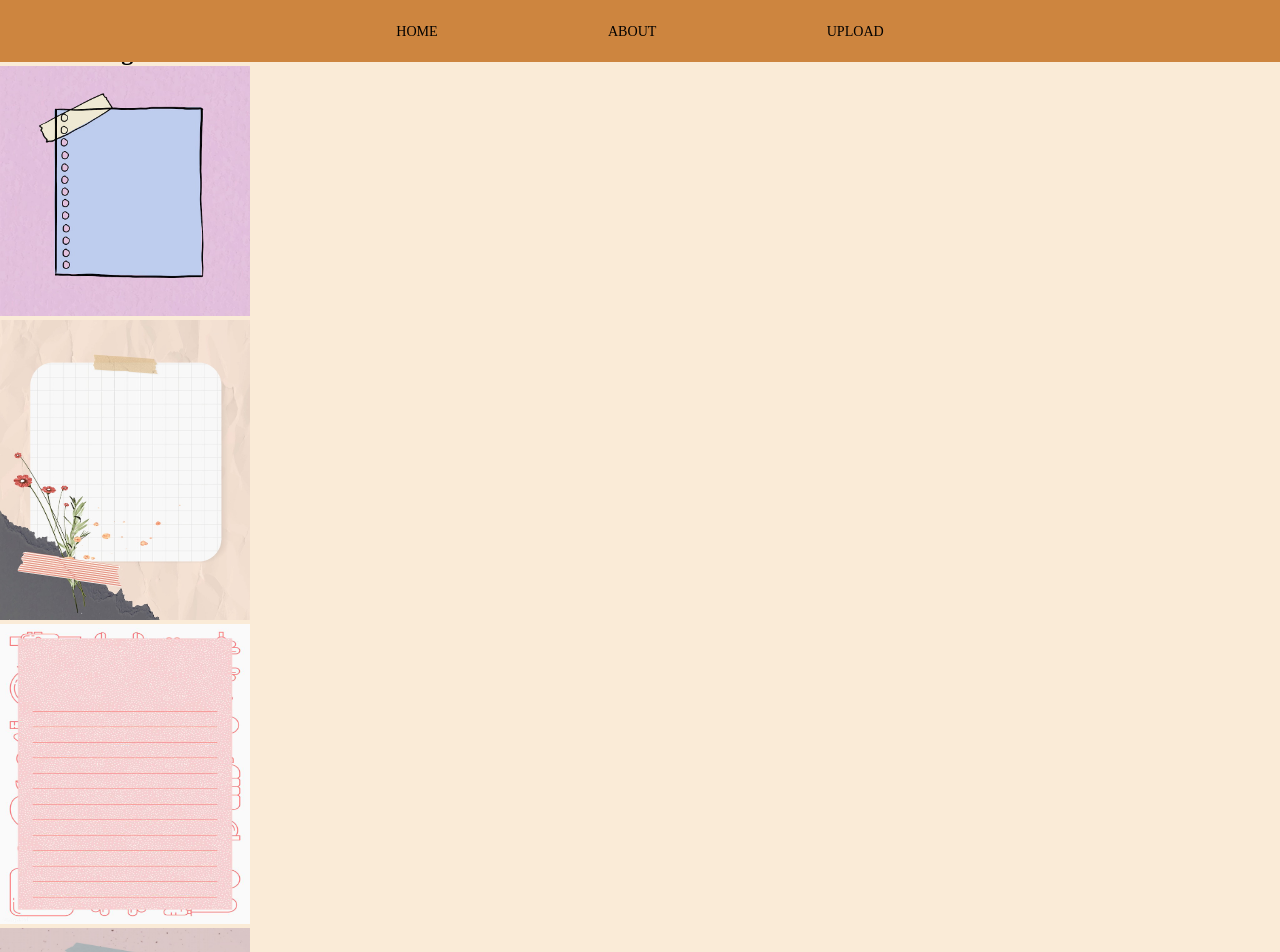
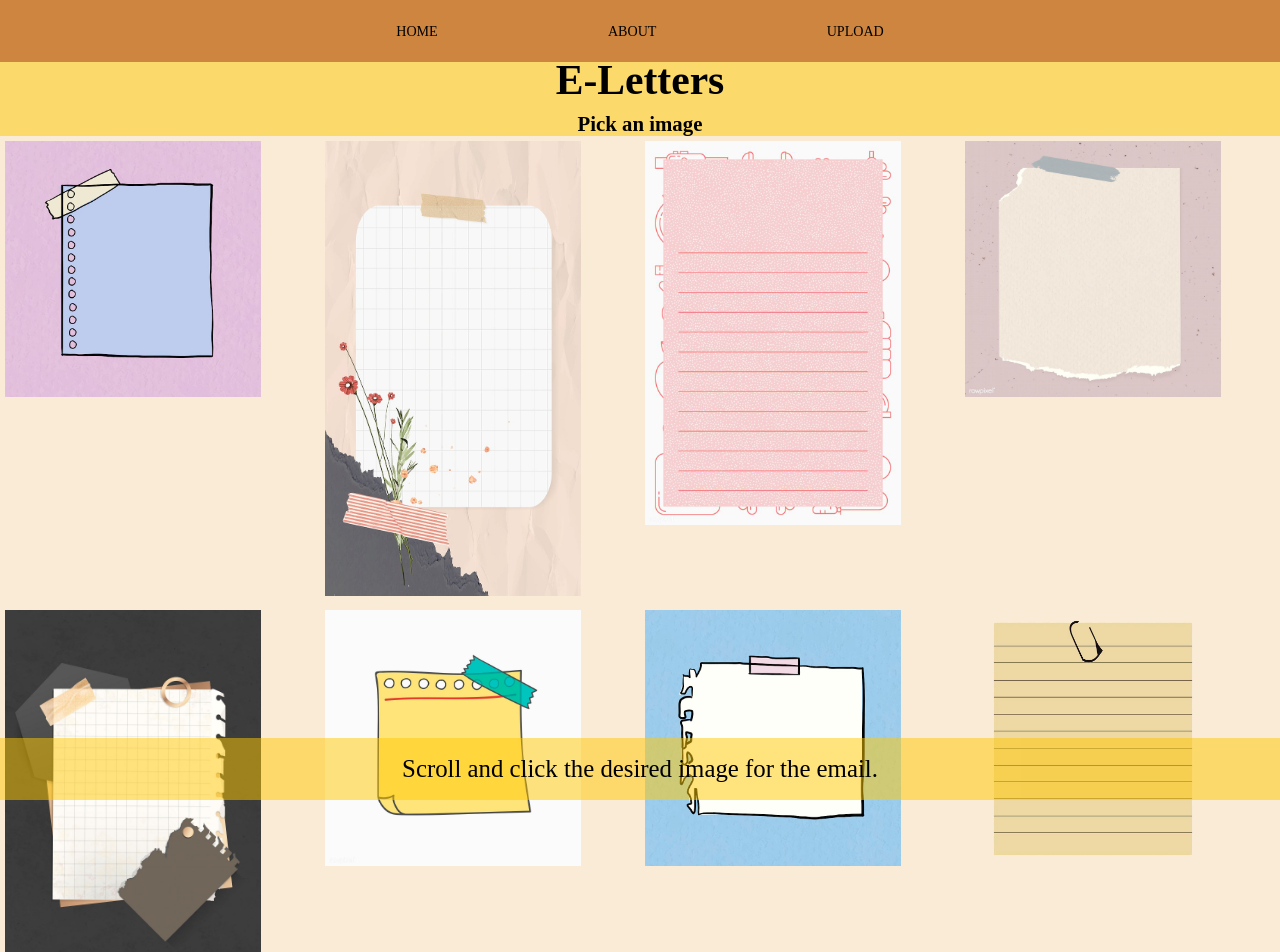
Before and after one commit to vaishnavir15/E-Letter, a React (Create React App) app: page /PickImage in a window 1280 px wide. Shown: the top 952 px of the page. Built offline with nearby package versions, Linux system fonts and the light colour scheme.

Commit message:
pick the image css simple

```diff
--- a/src/components/CreateInitialPage.jsx
+++ b/src/components/CreateInitialPage.jsx
@@ -18,62 +18,68 @@ return (
     <div>
         <header>
                 <Navbar> </Navbar>
-                <hr></hr>
-                <h1>E-Letters</h1>
+                <div class="yellow-header">
+                    <h1 class="middle about-title">E-Letters</h1>
+                    <h2 class="middle about">
+                        Pick an image
+                    </h2>
+                </div>
         </header>
         <section>
-            <div>
-                <h2>
-                    Pick an image
-                </h2>
-            </div>
-        </section>
-        <section>
-            <div>
-                <div>
+            <div class="row">
+                <div class="column">
                     <Link to= "/TypeMessage">
-                        <img src= {Note1} width="250" alt=""></img>
+                        <img src={Note1} alt=""></img>
                     </Link>
                 </div>
-                <div>
+                <div class="column">
                     <Link to= "/TypeMessage">
-                        <img src= {Note2} width="250" height= "300"alt=""></img>
+                        <img src={Note2} alt=""></img>
                     </Link>
                 </div>
-                <div>
+                <div class="column">
                     <Link to= "/TypeMessage">
-                        <img src= {Note3} width="250" height= "300"alt=""></img>
+                        <img src={Note3} alt=""></img>
                     </Link>
                 </div>
-                <div>
+                <div class="column">
                     <Link to= "/TypeMessage">
-                        <img src= {Note4} width="250" alt=""></img>
+                        <img src={Note4} alt=""></img>
                     </Link>
                 </div>
             </div>
-            <div>
-                <div>
+
+            <div class="row">
+                <div class="column">
                     <Link to= "/TypeMessage">
-                        <img src= {Note5} width="250" height= "300"alt=""></img>
+                        <img src={Note5} alt=""></img>
                     </Link>
                 </div>
-                <div>
+                <div class="column">
                     <Link to= "/TypeMessage">
-                        <img src= {Note6} width="250" alt=""></img>
+                        <img src={Note6} alt=""></img>
                     </Link>
                 </div>
-                <div>
+                <div class="column">
                     <Link to= "/TypeMessage">
-                        <img src= {Note7} width="250" alt=""></img>
+                        <img src={Note7} alt=""></img>
                     </Link>
                 </div>
-                <div>
+                <div class="column">
                     <Link to= "/TypeMessage">
-                        <img src= {Note8} width="250" alt=""></img>
+                        <img src={Note8} alt=""></img>
                     </Link>
                 </div>
             </div>
+
         </section>
+        <footer class= "footer middle">
+                <div>
+                    <p>
+                        Scroll and click the desired image for the email.
+                    </p>
+                </div>
+        </footer>
         <Routes>
                 <Route path="/TypeMessage" component={CreateTextPage} />
         </Routes>
--- a/src/styles.css
+++ b/src/styles.css
@@ -216,3 +216,20 @@ html{
 .middle.sub-button-upload{
     margin-top: 26vh; /* use vh for margin */
 }
+
+.column {
+    float: left;
+    width: 25%;
+    padding: 5px;
+  }
+
+  .row::after {
+    content: "";
+    clear: both;
+    display: table;
+  }
+
+.row img{
+    width: 20vw;
+
+}
```
